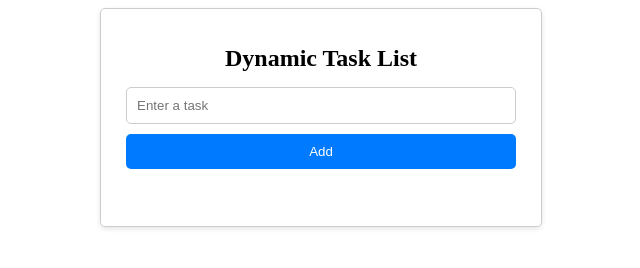
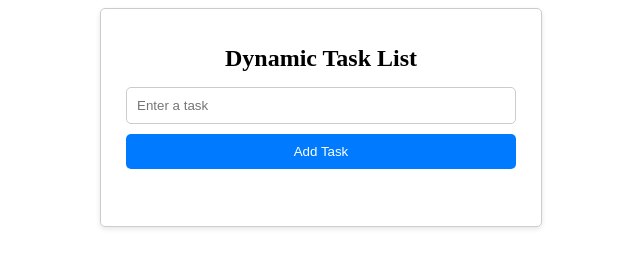
Before and after one commit to Sunilreddy0/Dynamic_Task_List, a plain HTML site: page index.html in a window 1280 px wide. Shown: the full height of the page, 319-959 px from the left. Drawn offline with Linux system fonts and the light colour scheme.

Commit message:
Changes in button name

```diff
--- a/index.html
+++ b/index.html
@@ -9,7 +9,7 @@
   <div class="container">
     <h1>Dynamic Task List</h1>
     <input type="text" id="taskInput" placeholder="Enter a task">
-    <button id="addButton">Add</button>
+    <button id="addButton">Add Task</button>
     <ul id="taskList"></ul>
   </div>
   <script src="script.js"></script>
```
